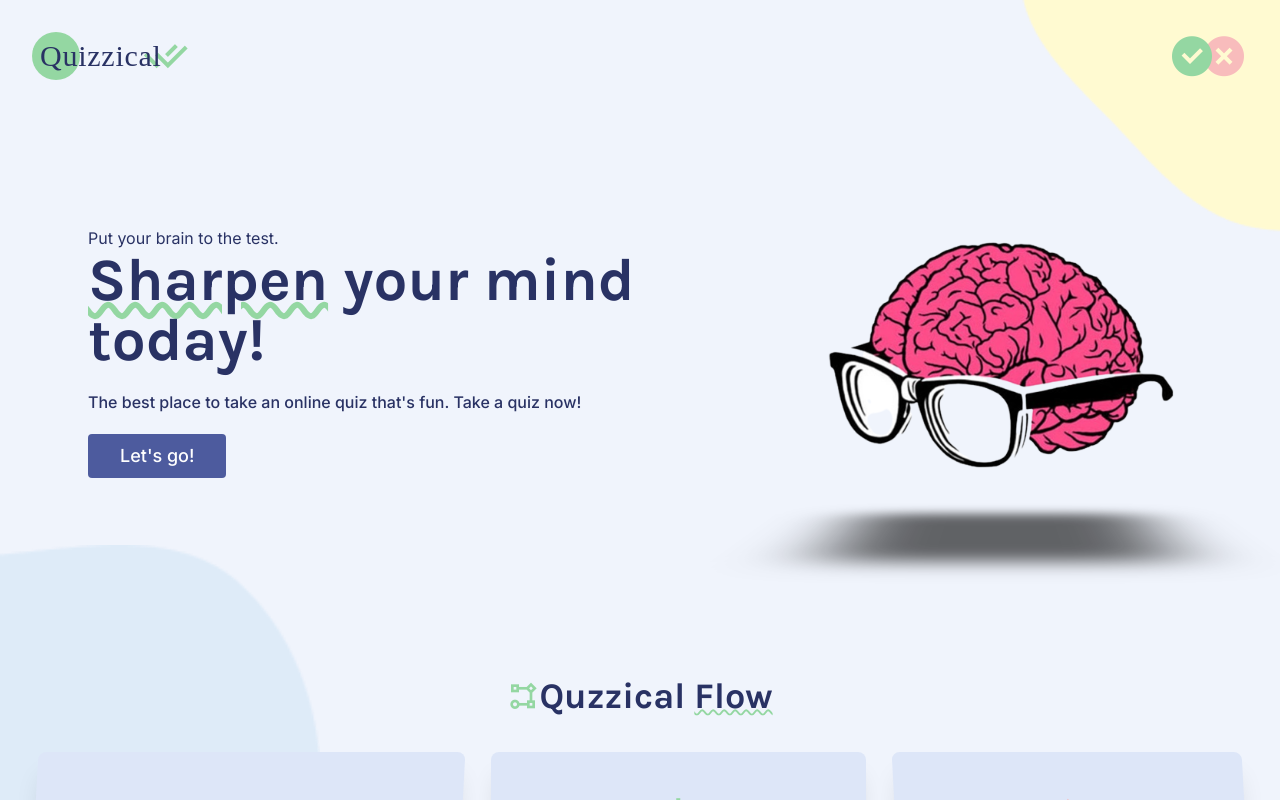
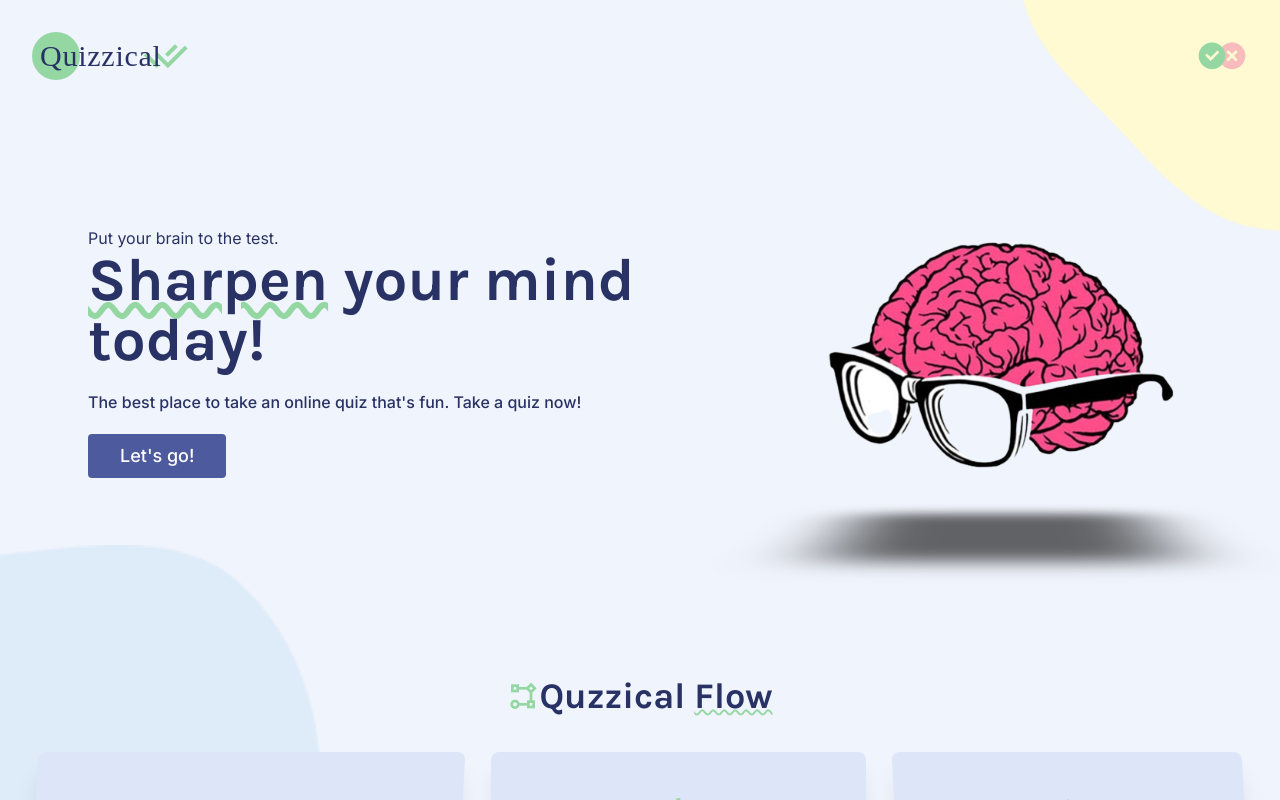
Before and after one commit to ssri07/Quizap, a React (Vite) app: page / in a window 1280 px wide. Built offline with nearby package versions, Linux system fonts and the light colour scheme; a web font is replaced by a local one.

Commit message:
Update NavBar

```diff
--- a/src/components/StartNav.jsx
+++ b/src/components/StartNav.jsx
@@ -11,8 +11,8 @@ export default function StartNav() {
         <i className="ri-check-double-line ri-3x -ml-5 text-[#94D7A2]"></i>
       </a>
       <div className="flex items-center">
-        <i className="ri-checkbox-circle-fill ri-3x sm:block hidden text-[#94D7A2] z-10"></i>
-        <i className="ri-close-circle-fill ri-3x sm:block hidden text-[#F8BCBC] -ml-4"></i>
+        <i className="ri-checkbox-circle-fill ri-2x text-[#94D7A2] z-10"></i>
+        <i className="ri-close-circle-fill ri-2x text-[#F8BCBC] -ml-3"></i>
       </div>
     </nav>
   );
```
